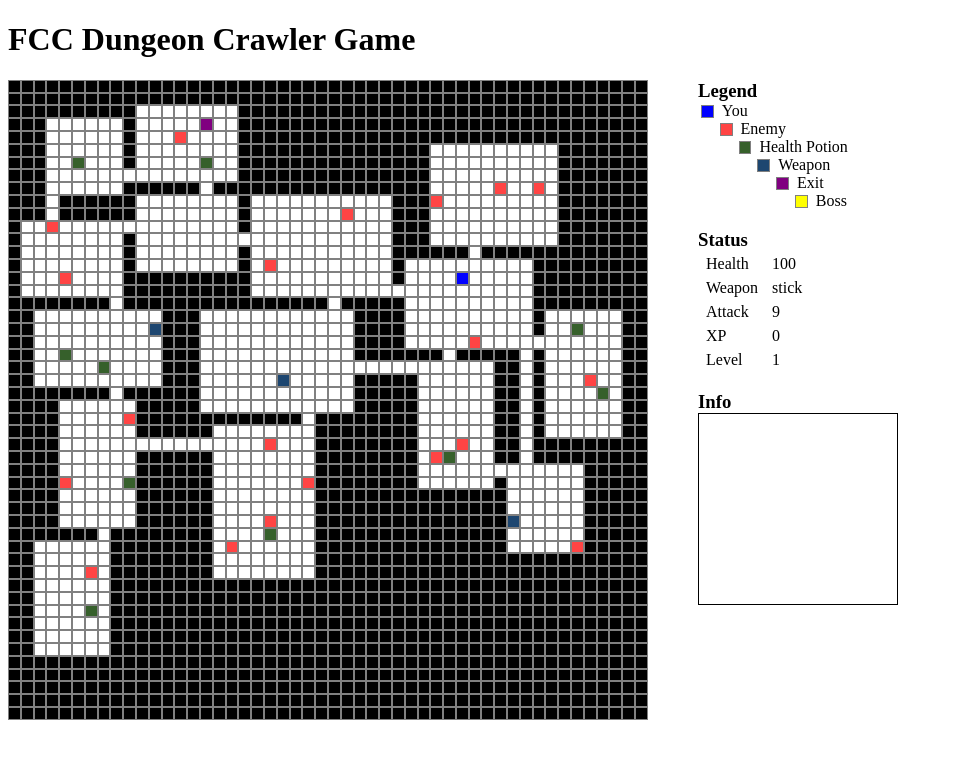
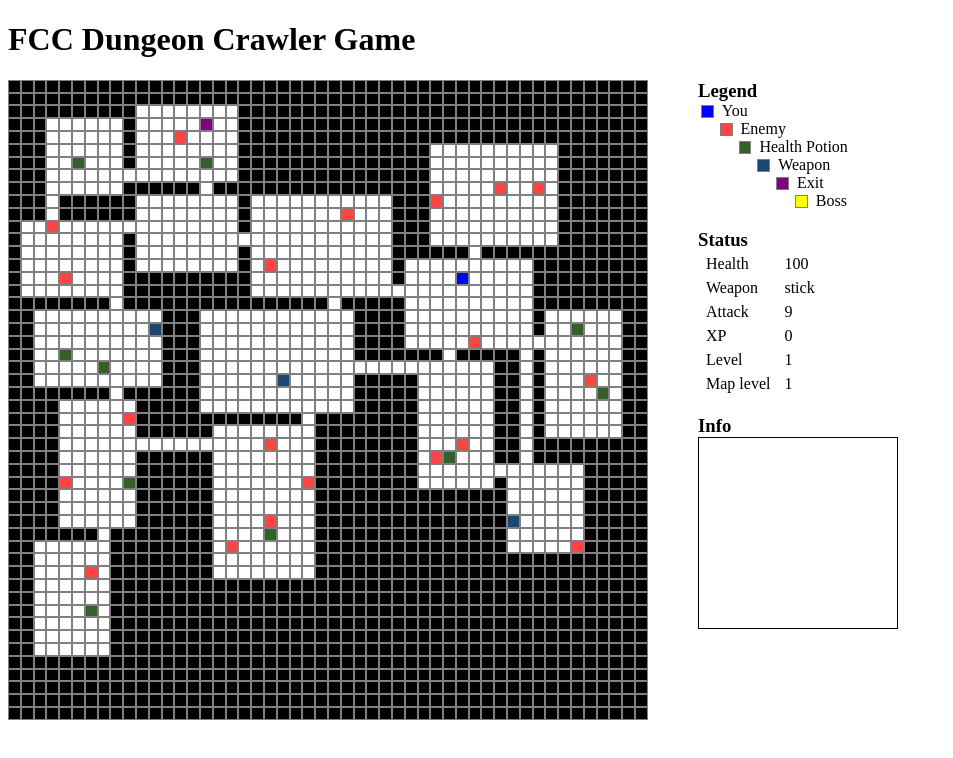
Before and after one commit to dzsobacsi/dungeon-game, a React app: page / in a window 1280 px wide. Shown: the top 758 px of the page, without its empty margins (0-953 px from the left). Built offline with nearby package versions, Linux system fonts and the light colour scheme.

Commit message:
boss is now correctly displayed on level 4

```diff
--- a/src/components/App.js
+++ b/src/components/App.js
@@ -37,7 +37,7 @@ class App extends React.Component{
       newDg[this.props.exitPosition.y][this.props.exitPosition.x] = 6
     }
     if(this.props.boss) {
-      newDg[this.props.boss.position.y][this.props.boss.position.x] = 7
+      newDg[this.props.boss.y][this.props.boss.x] = 7
     }
     return newDg
   }
--- a/src/components/Status.js
+++ b/src/components/Status.js
@@ -36,6 +36,10 @@ let Status = props => {
             <td>Level</td>
             <td>{ply.level}</td>
           </tr>
+          <tr>
+            <td>Map level</td>
+            <td>{props.state.mapLevel}</td>
+          </tr>
         </tbody>
       </table>
       <h3>Info</h3>
--- a/src/dungeon/generateDungeon.js
+++ b/src/dungeon/generateDungeon.js
@@ -26,6 +26,6 @@ export default function(size, nrrooms, nrtunnels, nrenemies, nrpotions, nrweapon
     weapons,
     playerPosition: player.list[0],
     exitPosition: exit.list[0],
-    boss
+    boss: boss[0]
   }
 }
--- a/src/index.js
+++ b/src/index.js
@@ -19,7 +19,7 @@ const createStoreDevTools = compose(
 )(createStore);
 const store = createStoreDevTools(reducer);
 
-let {dungeon, enemies, potions, weapons, playerPosition, exitPosition} = generateDungeon(
+let {dungeon, enemies, potions, weapons, playerPosition, exitPosition, boss} = generateDungeon(
   MAPSIZE,
   NUMBER_OF_ROOMS,
   NUMBER_OF_TUNNELS,
@@ -45,6 +45,7 @@ store.dispatch({
     potions,
     weapons,
     exitPosition,
+    boss,
     mapLevel: 1,
     log: [],
     MAPSIZE,
--- a/src/reducer.js
+++ b/src/reducer.js
@@ -108,7 +108,7 @@ function attack(state, dir) {
 function exit(state) {
   let nrExit = state.mapLevel < 3 ? 1 : 0
   let nrBoss = 1 - nrExit
-  let {dungeon, enemies, potions, weapons, playerPosition, exitPosition} = generateDungeon(
+  let {dungeon, enemies, potions, weapons, playerPosition, exitPosition, boss} = generateDungeon(
     state.MAPSIZE,
     state.NUMBER_OF_ROOMS,
     state.NUMBER_OF_TUNNELS,
@@ -128,6 +128,7 @@ function exit(state) {
     potions,
     weapons,
     exitPosition,
+    boss,
     mapLevel: state.mapLevel + 1,
     log: state.log.concat(logEntry),
     player: Object.assign({}, state.player, {
```
